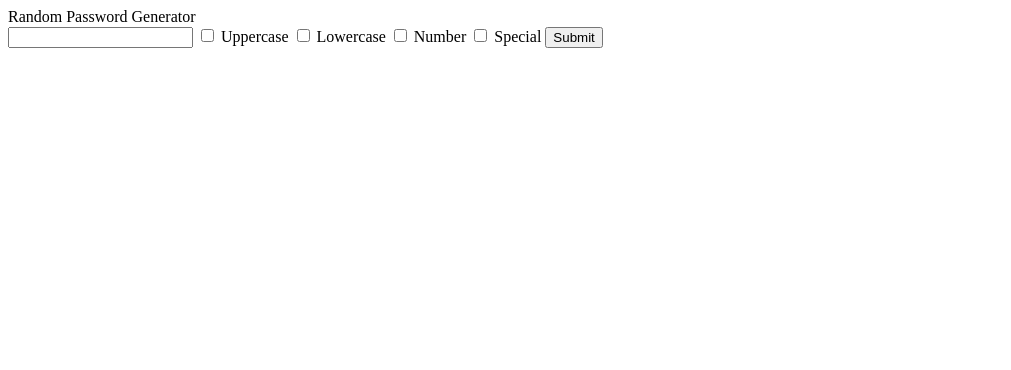
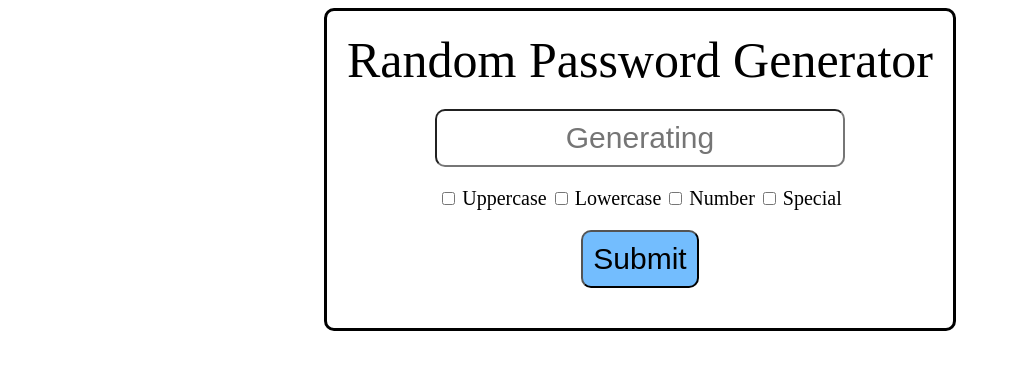
Before and after one commit to pranavhariharan145/password-generator, a plain HTML site: page index.html in a window 1280 px wide. Shown: the whole page, without its empty margins (0-1011 px from the left). Drawn offline with Linux system fonts and the light colour scheme.

Commit message:
made a basic css

```diff
--- a/index.html
+++ b/index.html
@@ -11,8 +11,8 @@
     <div class="content">
         <div class="container">
             <div id="text">Random Password Generator</div>
-            <input type="text" id="textbox" readonly="true">
-
+            <input type="text" id="textbox" readonly="true" placeholder="Generating">
+            <br>
             <input type="checkbox" id="upper">
             <label for="upper">Uppercase</label>
             <input type="checkbox" id="lower">
@@ -21,6 +21,7 @@
             <label for="number">Number</label>
             <input type="checkbox" id="special">
             <label for="special">Special</label>
+            <br>
             <button id="submit">Submit</button>
         </div>
     </div>
--- a/script.js
+++ b/script.js
@@ -42,7 +42,7 @@ function password_generator(plength, uppercase, lowercase, numbers, special)
 
 }
 
-let plength = 6
+let plength = 12
 let uppercase = false
 let lowercase = false
 let numbers = false
--- a/style.css
+++ b/style.css
@@ -0,0 +1,36 @@
+.content{
+    display: flex;
+    justify-content: center;
+}
+.container{
+    border: solid black;
+    border-radius: 10px;
+    width: auto;
+    text-align: center;
+    padding: 20px;
+}
+#text{
+    font-size: 50px;
+}
+#textbox{
+    font-size: 30px;
+    border-radius: 10px;
+    margin: 20px;
+    text-align: center;
+    padding: 10px;
+}
+label{
+    font-size: 20px;
+}
+#submit{
+    font-size: 30px;
+    margin: 20px;
+    padding: 10px;
+    background-color: rgb(115, 189, 254);
+    border-radius: 10px;
+}
+#submit:hover
+{
+    background-color: rgb(117, 134, 150);
+    transition: 0.5s;
+}
```
